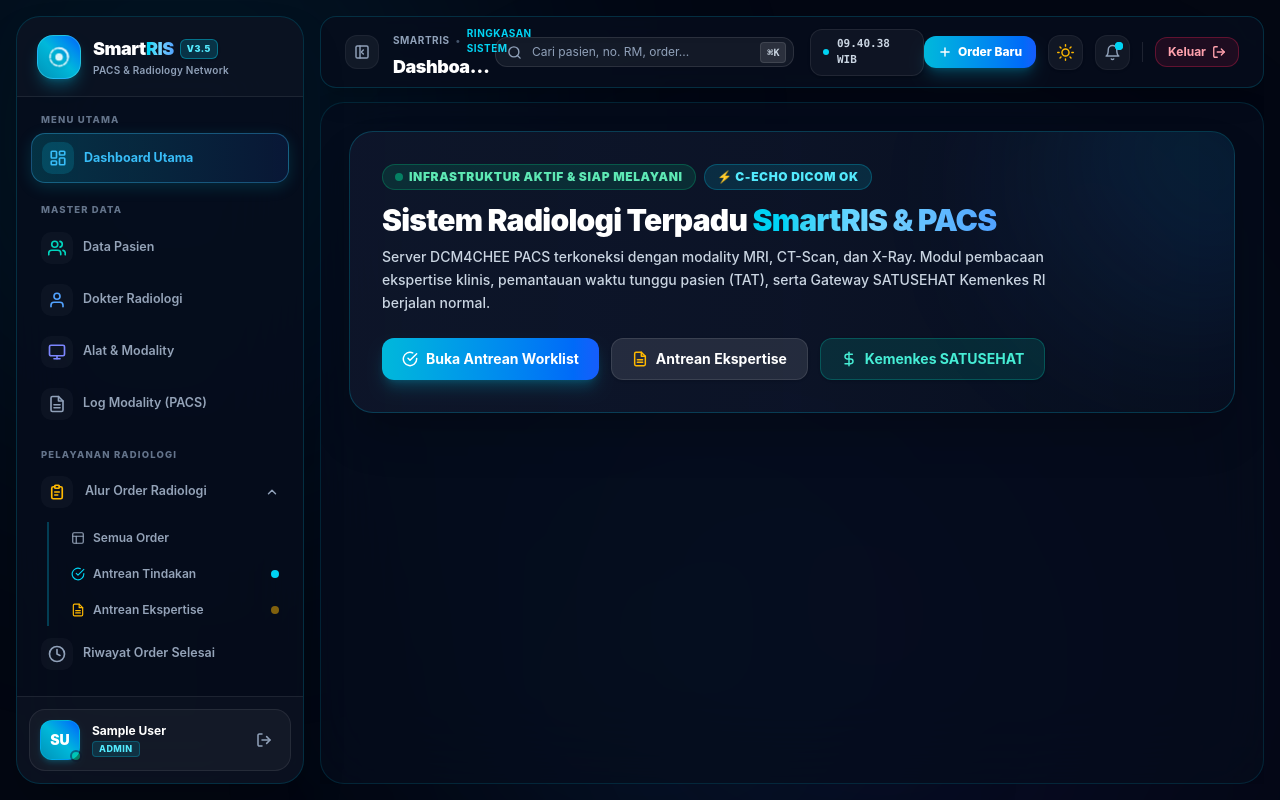
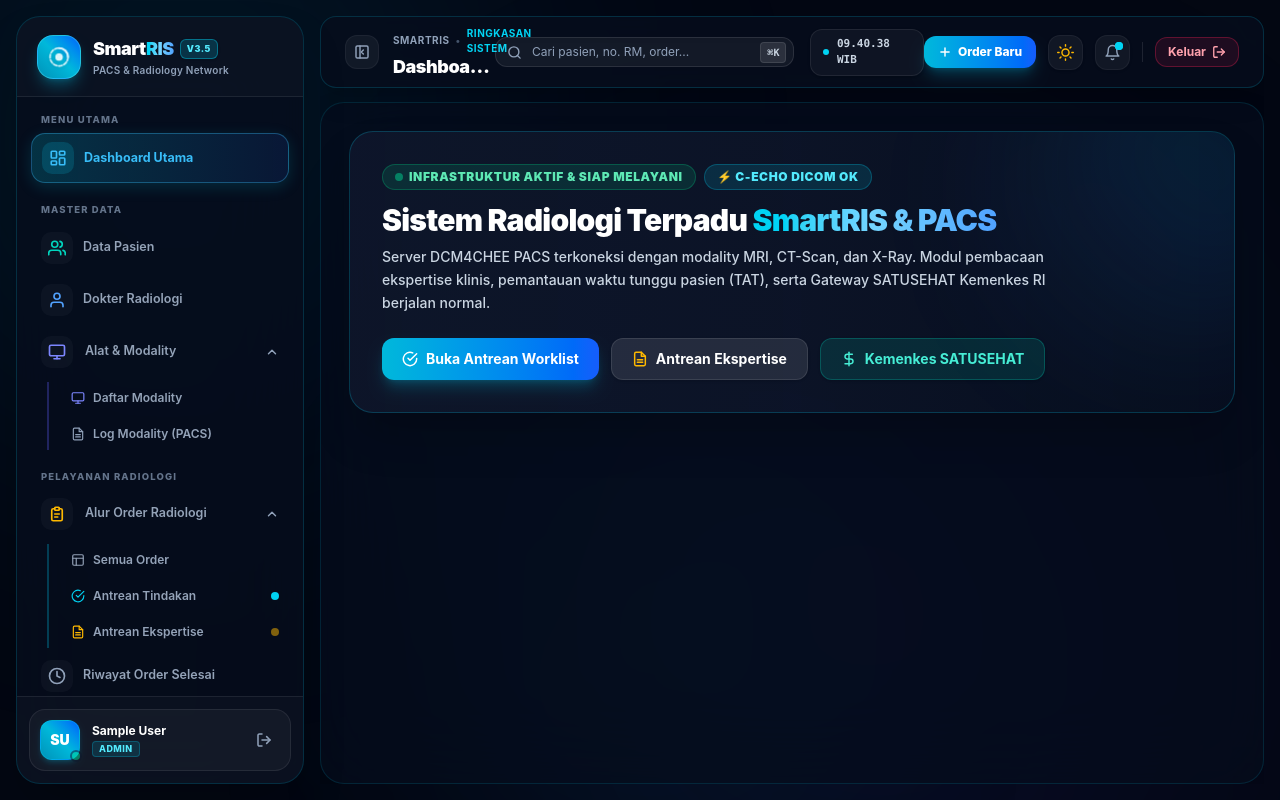
Before and after one commit to yudapw37/RIS-PACS, a Vue app in the folder frontend/: page /admin in a window 1280 px wide. Built offline with nearby package versions, Linux system fonts and the light colour scheme; sample sign-in values are in the browser's storage.

Commit message:
feat(ui): group Alat & Modality and Log Modality PACS into collapsible submenu

```diff
--- a/frontend/src/views/AdminLayout.vue
+++ b/frontend/src/views/AdminLayout.vue
@@ -111,29 +111,49 @@
               <span v-show="!isCollapsed || isMobileSidebarOpen" class="sidebar-link-text">Dokter Radiologi</span>
             </router-link>
 
-            <router-link
-              to="/admin/modalities"
-              active-class="sidebar-active"
-              class="sidebar-link group"
+            <!-- Parent: Alat & Modality (collapsible sub-menu) -->
+            <div>
+              <button
+                @click="isModalityExpanded = !isModalityExpanded"
+                :class="['sidebar-link group w-full text-left justify-between', isModalityActive ? 'sidebar-active' : '']"
                 :title="isCollapsed ? 'Alat & Modality' : ''"
               >
+                <div class="flex items-center gap-3 min-w-0">
                   <div class="sidebar-icon-box text-indigo-400 group-hover:text-indigo-300">
                     <svg xmlns="http://www.w3.org/2000/svg" width="18" height="18" viewBox="0 0 24 24" fill="none" stroke="currentColor" stroke-width="2.2" stroke-linecap="round" stroke-linejoin="round"><rect x="2" y="3" width="20" height="14" rx="2" ry="2"/><line x1="8" y1="21" x2="16" y2="21"/><line x1="12" y1="17" x2="12" y2="21"/></svg>
                   </div>
                   <span v-show="!isCollapsed || isMobileSidebarOpen" class="sidebar-link-text">Alat & Modality</span>
+                </div>
+                <svg
+                  v-show="!isCollapsed || isMobileSidebarOpen"
+                  xmlns="http://www.w3.org/2000/svg"
+                  width="14"
+                  height="14"
+                  viewBox="0 0 24 24"
+                  fill="none"
+                  stroke="currentColor"
+                  stroke-width="2.5"
+                  stroke-linecap="round"
+                  stroke-linejoin="round"
+                  :class="['transition-transform duration-200 text-slate-400 shrink-0', isModalityExpanded ? 'rotate-180 text-cyan-400' : '']"
+                >
+                  <polyline points="6 9 12 15 18 9"/>
+                </svg>
+              </button>
+
+              <!-- Sub-items for Modality -->
+              <div v-if="isModalityExpanded && (!isCollapsed || isMobileSidebarOpen)" class="ml-4 mt-1.5 space-y-1 border-l-2 border-indigo-500/30 pl-3">
+                <router-link to="/admin/modalities" active-class="sidebar-sub-active" class="sidebar-sub-link group">
+                  <svg xmlns="http://www.w3.org/2000/svg" width="14" height="14" viewBox="0 0 24 24" fill="none" stroke="currentColor" stroke-width="2" stroke-linecap="round" stroke-linejoin="round" class="text-indigo-400"><rect x="2" y="3" width="20" height="14" rx="2" ry="2"/><line x1="8" y1="21" x2="16" y2="21"/><line x1="12" y1="17" x2="12" y2="21"/></svg>
+                  <span>Daftar Modality</span>
                 </router-link>
 
-            <router-link
-              to="/admin/modality-logs"
-              active-class="sidebar-active"
-              class="sidebar-link group"
-              :title="isCollapsed ? 'Log Modality (PACS)' : ''"
-            >
-              <div class="sidebar-icon-box text-slate-400 group-hover:text-slate-300">
-                <svg xmlns="http://www.w3.org/2000/svg" width="18" height="18" viewBox="0 0 24 24" fill="none" stroke="currentColor" stroke-width="2.2" stroke-linecap="round" stroke-linejoin="round"><path d="M14 2H6a2 2 0 0 0-2 2v16a2 2 0 0 0 2 2h12a2 2 0 0 0 2-2V8z"/><polyline points="14 2 14 8 20 8"/><line x1="16" y1="13" x2="8" y2="13"/><line x1="16" y1="17" x2="8" y2="17"/></svg>
+                <router-link to="/admin/modality-logs" active-class="sidebar-sub-active" class="sidebar-sub-link group">
+                  <svg xmlns="http://www.w3.org/2000/svg" width="14" height="14" viewBox="0 0 24 24" fill="none" stroke="currentColor" stroke-width="2" stroke-linecap="round" stroke-linejoin="round" class="text-slate-400"><path d="M14 2H6a2 2 0 0 0-2 2v16a2 2 0 0 0 2 2h12a2 2 0 0 0 2-2V8z"/><polyline points="14 2 14 8 20 8"/><line x1="16" y1="13" x2="8" y2="13"/><line x1="16" y1="17" x2="8" y2="17"/></svg>
+                  <span>Log Modality (PACS)</span>
+                </router-link>
               </div>
-              <span v-show="!isCollapsed || isMobileSidebarOpen" class="sidebar-link-text">Log Modality (PACS)</span>
-            </router-link>
+            </div>
           </div>
         </div>
 
@@ -599,14 +619,19 @@
   return { title: 'Pusat Informasi RIS', category: 'Portal' }
 })
 
-// Order sub-menu expansion state
+// Sub-menu expansion states
 const orderRoutes = ['/admin/orders', '/admin/examination-worklist', '/admin/expertise-worklist']
 const isOrderActive = computed(() => orderRoutes.some(r => route.path.startsWith(r)))
 const isOrderExpanded = ref(true)
 
-// Auto-expand order menu if on an order route
+const modalityRoutes = ['/admin/modalities', '/admin/modality-logs']
+const isModalityActive = computed(() => modalityRoutes.some(r => route.path.startsWith(r)))
+const isModalityExpanded = ref(true)
+
+// Auto-expand menus if on their corresponding routes
 watch(() => route.path, (path) => {
   if (orderRoutes.some(r => path.startsWith(r))) isOrderExpanded.value = true
+  if (modalityRoutes.some(r => path.startsWith(r))) isModalityExpanded.value = true
   if (window.innerWidth < 1024) isMobileSidebarOpen.value = false
 }, { immediate: true })
 
```
Lines whose indentation alone changed are shown as unchanged.
